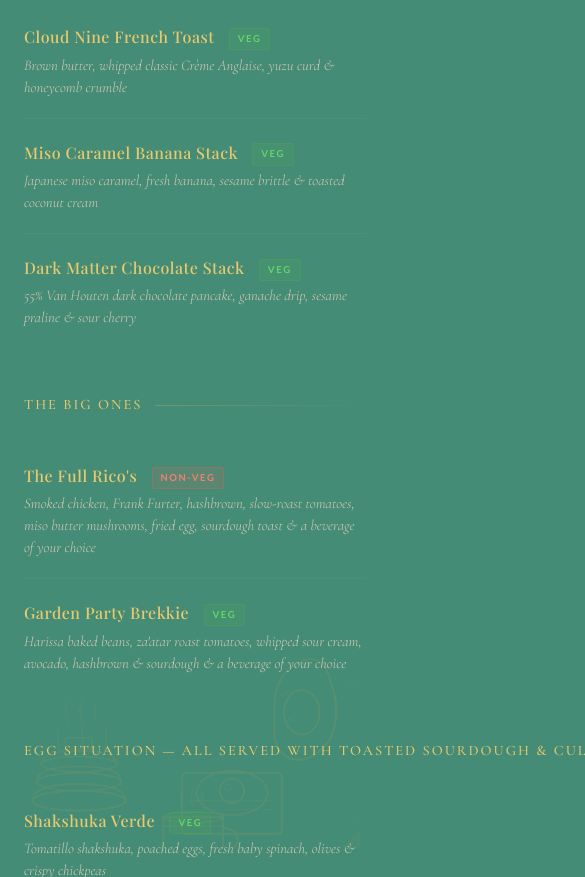
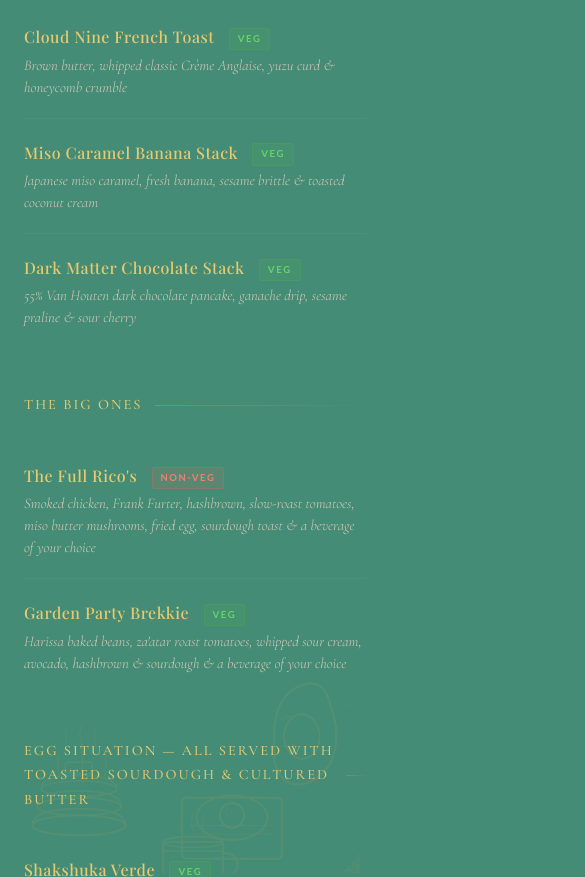
Before and after one commit to MohdKaif1307/Rico-s-Menu, a plain HTML site: page index.html in a window 390 px wide. Shown: the part 1123-2000 px from the top of the page, 585 px wide, since content can reach past the window. Drawn offline with nearby package versions, Linux system fonts and the light colour scheme; a web font is replaced by a local one.

Commit message:
fix: prevent horizontal overflow on mobile — hamburger now always visible

```diff
--- a/style.css
+++ b/style.css
@@ -35,6 +35,7 @@
 html {
   scroll-behavior: smooth;
   scroll-padding-top: 70px;
+  overflow-x: hidden;
 }
 
 body {
@@ -44,6 +45,7 @@ body {
   line-height: 1.7;
   font-weight: 300;
   overflow-x: hidden;
+  max-width: 100vw;
   -webkit-font-smoothing: antialiased;
 }
 
@@ -55,8 +57,10 @@ body {
 
 .container {
   max-width: var(--container-width);
+  width: 100%;
   margin: 0 auto;
   padding: 0 24px;
+  overflow-x: hidden;
 }
 
 /* ============================================
@@ -368,6 +372,8 @@ body {
 .subcategory {
   display: flex; align-items: center; gap: 12px;
   margin: 45px 0 24px;
+  overflow: hidden;
+  max-width: 100%;
 }
 
 .subcategory h3 {
@@ -378,7 +384,7 @@ body {
 }
 
 .subcategory .sub-line {
-  flex: 1; height: 1px;
+  flex: 1; min-width: 20px; height: 1px;
   background: linear-gradient(90deg, rgba(212,175,85,0.3), transparent);
 }
 
@@ -635,6 +641,11 @@ body {
   .menu-grid, .fiesta-styles { grid-template-columns: 1fr; gap: 0; }
   .cards-grid { grid-template-columns: 1fr; }
 
+  .subcategory h3 {
+    white-space: normal;
+    word-break: break-word;
+  }
+
   .nav-links {
     position: fixed; top: 0; left: 0;
     width: 100%; height: 100vh; height: 100dvh;
@@ -763,9 +774,13 @@ body {
 @media (max-width: 600px) {
   :root { --section-padding: 45px 0; }
   .section-header h2 { letter-spacing: 3px; }
-  .subcategory h3 { font-size: 0.9rem; letter-spacing: 2px; }
+  .subcategory h3 { font-size: 0.9rem; letter-spacing: 2px; white-space: normal; }
   .menu-item-name { font-size: 1rem; }
+  .menu-item-desc { word-break: break-word; }
   .fillings-grid { grid-template-columns: 1fr 1fr; }
+  .filling-chip { font-size: 0.8rem; padding: 8px 14px; }
   .chapter-banner { max-height: 30vh; }
   .back-to-top { bottom: 18px; right: 18px; width: 38px; height: 38px; }
+  .hero-tagline { font-size: 1rem; letter-spacing: 1px; }
+  .nav-links .nav-hint { display: none; }
 }
```
